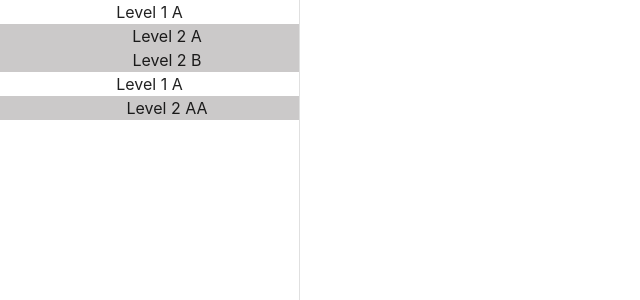
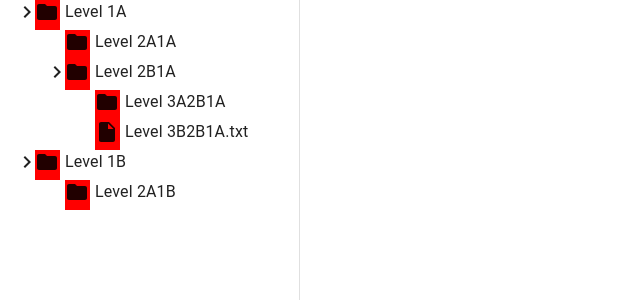
Before and after one commit to ivakhiv99/file-explorer, a React (Vite) app: page / in a window 1280 px wide. Shown: the top 300 px of the page, without its empty margins (0-640 px from the left). Built offline with nearby package versions, Linux system fonts and the light colour scheme.

Commit message:
feat: iconst for files and folders, arrow icon for folders with content

```diff
--- a/src/App.css
+++ /dev/null
@@ -1,12 +0,0 @@
-#root {
-	max-width: 1280px;
-	margin: 0 auto;
-	padding: 2rem;
-	text-align: center;
-}
-
-.wrapper {
-	width: 100%;
-	height: 100%;
-	/* display: flex; */
-}
--- a/src/App.tsx
+++ b/src/App.tsx
@@ -1,12 +1,21 @@
 import Drawer from '@mui/material/Drawer'
-import './App.css'
 import Item from './types/fileStructure'
 import { FileTreeItem } from './components'
 import mockFileStructure from './mockData'
+import { styled } from 'styled-components'
+
+const Wrapper = styled.div`
+	height: 100%;
+	width: 100%;
+`
+
+const FileTreeWrapper = styled.div`
+	padding-left: 30px;
+`
 
 function App() {
 	return (
-		<div className="wrapper">
+		<Wrapper>
 			{' '}
 			<Drawer
 				sx={{
@@ -21,23 +30,25 @@ function App() {
 				anchor="left"
 			>
 				{mockFileStructure.map((item: Item) => (
-					<div>
+					<FileTreeWrapper>
 						<FileTreeItem {...item} />
-					</div>
+					</FileTreeWrapper>
 				))}
 			</Drawer>
-		</div>
+		</Wrapper>
 	)
 }
 
 export default App
+
+//npx prettier . --write
 
 // TODO:
 // 1 - define types for backend response with files and folders---------------// DONE
 //  1.1 - simulate request to backend (optional)
 //
 // 2 - render tree of items---------------------------------------------------// DONE
-//  2.1 - use different icons for files and folders
+//  2.1 - use different icons for files and folders---------------------------// DONE
 //  2.2 - add arrow icon for folders with children
 //
 // 3 - make folders with children clickable and display it's children
@@ -49,5 +60,5 @@ export default App
 //  4.3 - display path to found file/folder as a seppareate string/component
 //  4.4 - display "nothing found" message
 //
-// 5 - style all of it
-//  5.1 - add linter and pritter (optional)
+// 5 - style all of this
+//  5.1 - add linter and pritter (optional) ---------------------------------// kinda Done // still having isses forcing prettier to format on save
--- /dev/null
+++ b/src/components/ArowIcon.tsx
@@ -0,0 +1,13 @@
+import KeyboardArrowRightIcon from '@mui/icons-material/KeyboardArrowRight'
+import styled from 'styled-components'
+
+const StyledArrow = styled(KeyboardArrowRightIcon)`
+	position: absolute;
+	left: -15px;
+`
+
+const ArowIcon = () => {
+	return <StyledArrow />
+}
+
+export default ArowIcon
--- a/src/components/FileTreeItem.tsx
+++ b/src/components/FileTreeItem.tsx
@@ -1,27 +1,49 @@
-import { FC } from 'react'
+import { FC, useState } from 'react'
 import Item from '../types/fileStructure'
 import styled from 'styled-components'
+import FolderIcon from '@mui/icons-material/Folder'
+import InsertDriveFileIcon from '@mui/icons-material/InsertDriveFile'
+import Typography from '@mui/material/Typography'
+import { CustomIcon } from '../utils'
+import ArowIcon from './ArowIcon'
 
 const ItemWrapper = styled.div`
 	display: flex;
 	flex-direction: column;
+	position: relative;
 `
 
 const ChildrenWrapper = styled(ItemWrapper)`
-	padding-left: 35px;
-	background-color: #cbc9c9;
+	padding-left: 30px;
+	/* background-color: #cbc9c9; */
 `
 
+const FlexRow = styled.div`
+	display: flex;
+	flex-direction: row;
+	justify-content: flex-start;
+`
+//TODO: split into two components for files and folders
 const FileTreeItem: FC<Item> = ({
 	name,
 	isFile,
-	resolution = null,
+	extension = null,
 	children = null,
 }) => {
+	const [isOpen, setIsOpen] = useState<boolean>(false)
 
 	return (
 		<ItemWrapper>
-			{name}
+			<FlexRow>
+				{!isFile && children?.length ? <ArowIcon /> : null}
+				<CustomIcon>
+					{isFile ? <InsertDriveFileIcon /> : <FolderIcon />}
+				</CustomIcon>
+				<Typography variant="body1" gutterBottom>
+					{isFile ? `${name}.${extension}` : name}
+				</Typography>
+			</FlexRow>
+
 			<ChildrenWrapper>
 				{(children || []).map((item: Item) => (
 					<FileTreeItem {...item} />
@@ -31,4 +53,4 @@ const FileTreeItem: FC<Item> = ({
 	)
 }
 
-export default FileTreeItem;
+export default FileTreeItem
--- a/src/mockData.ts
+++ b/src/mockData.ts
@@ -3,27 +3,38 @@ import Item from './types/fileStructure'
 const mockFileStructure: Item[] = [
 	{
 		isFile: false,
-		name: 'Level 1 A',
+		name: 'Level 1A',
 		children: [
 			{
 				isFile: false,
-				name: 'Level 2 A',
+				name: 'Level 2A1A',
 				children: null,
 			},
 			{
 				isFile: false,
-				name: 'Level 2 B',
-				children: null,
+				name: 'Level 2B1A',
+				children: [
+					{
+						isFile: false,
+						name: 'Level 3A2B1A',
+						children: null,
+					},
+					{
+						isFile: true,
+						name: 'Level 3B2B1A',
+						extension: 'txt',
+					},
+				],
 			},
 		],
 	},
 	{
 		isFile: false,
-		name: 'Level 1 A',
+		name: 'Level 1B',
 		children: [
 			{
 				isFile: false,
-				name: 'Level 2 AA',
+				name: 'Level 2A1B',
 				children: null,
 			},
 		],
--- a/src/types/fileStructure.ts
+++ b/src/types/fileStructure.ts
@@ -1,7 +1,7 @@
 type Item = {
 	isFile: boolean
 	name: string
-	resolution?: string
+	extension?: string
 	children?: null | Item[]
 }
 
--- /dev/null
+++ b/src/utils/CustomIcon.tsx
@@ -0,0 +1,20 @@
+import { FC } from 'react'
+import { styled } from 'styled-components'
+
+const IconContainer = styled.div`
+	background-color: red;
+	width: 25px;
+	margin: 0 5px;
+`
+
+interface ICustomIcon {
+	//TODO:refactor this
+	children: any
+}
+
+//TODO: delete this?
+const CustomIcon: FC<ICustomIcon> = ({ children }) => (
+	<IconContainer>{children}</IconContainer>
+)
+
+export default CustomIcon
--- /dev/null
+++ b/src/utils/index.tsx
@@ -0,0 +1,3 @@
+import CustomIcon from './CustomIcon'
+
+export { CustomIcon }
```
